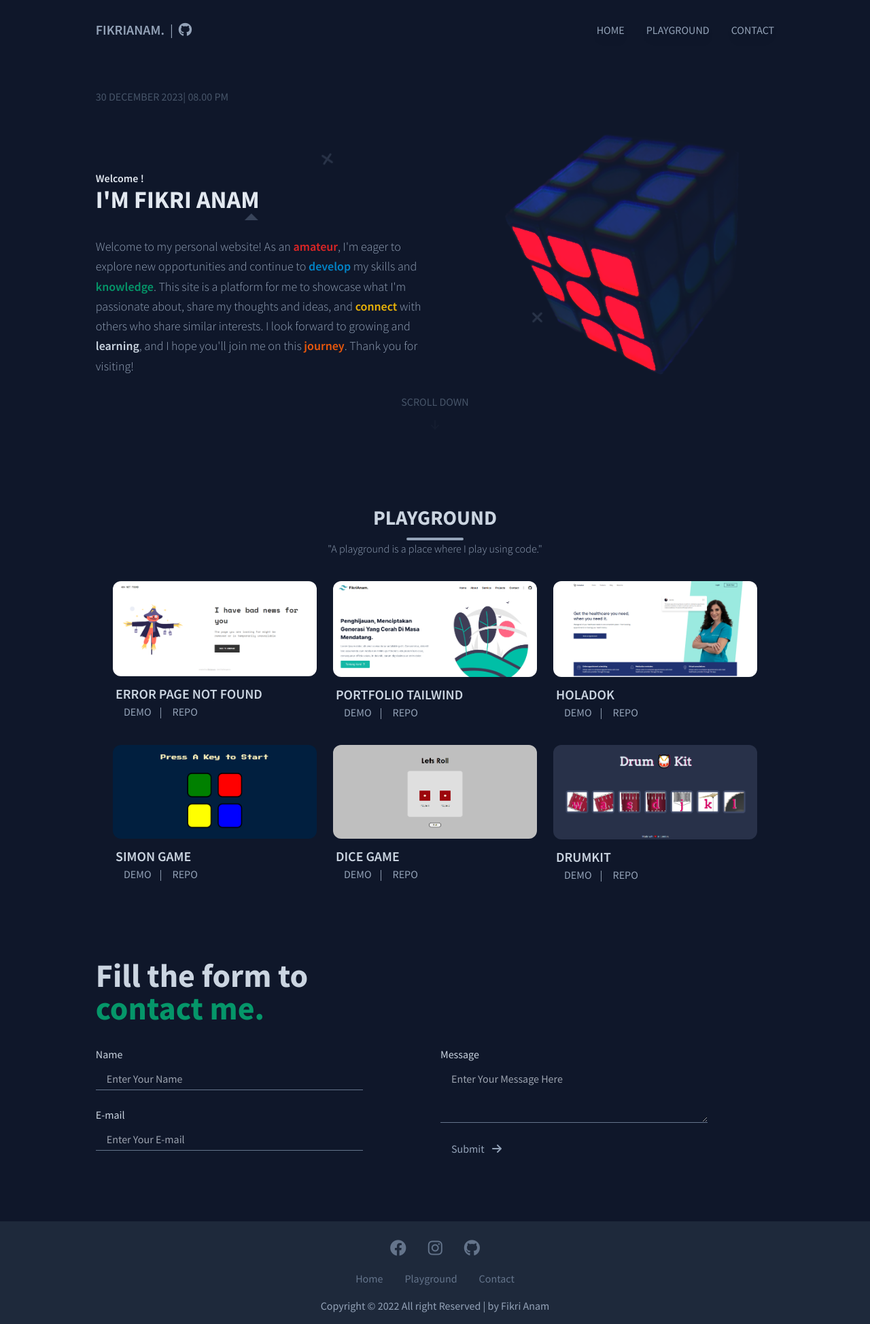
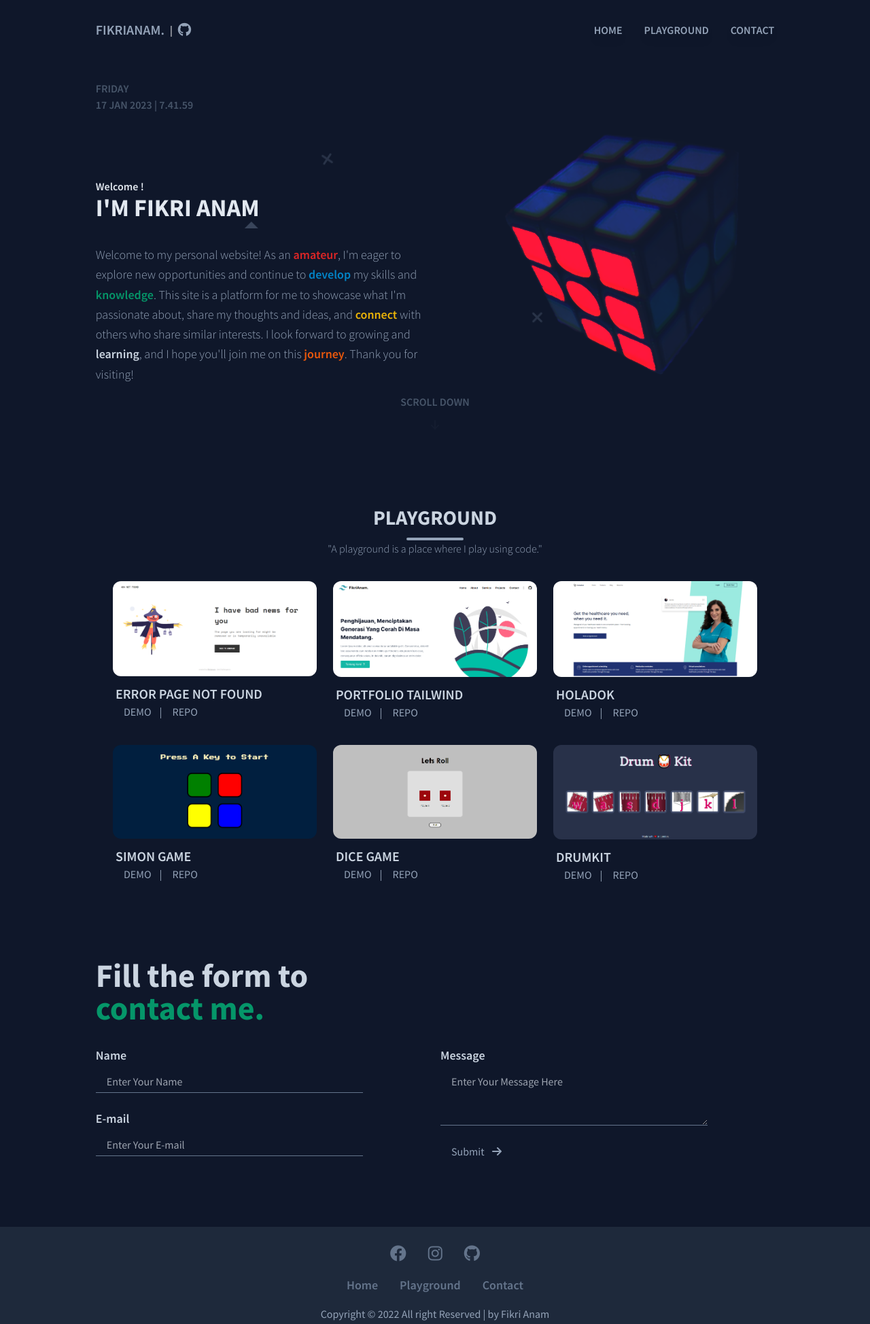
Before and after one commit to Fikrianamm/Fikrianamm.github.io, a website: page index.html in a window 1280 px wide. Shown: the top 1948 px of the page at 68% size. Drawn offline with Linux system fonts and the light colour scheme.

Commit message:
fix date and time

```diff
--- a/index.html
+++ b/index.html
@@ -35,16 +35,16 @@
     <header class="p-4">
       <div class="container mx-auto lg:w-4/5 w-full">
         <div class="flex justify-between items-center">
-          <div class="flex items-center gap-x-2 text-slate-400 text-xl">
+          <div class="flex items-center gap-x-2">
             <h1
-              class="font-semibold uppercase cursor-pointer hover:text-slate-200"
+              class="font-semibold uppercase cursor-pointer text-slate-400 text-xl hover:text-slate-200 transition-all"
             >
               Fikrianam.
             </h1>
             <div>|</div>
             <a
               href="https://github.com/Fikrianamm"
-              class="cursor-pointer text-xl hover:text-slate-200"
+              class="cursor-pointer text-slate-400 text-xl hover:text-slate-200 transition-all"
               title="Github"
             >
               <i class="fa-brands fa-github"></i>
@@ -55,7 +55,7 @@
           >
             <li>
               <a
-                class="text-base text-slate-400 hover:text-slate-200 block py-2"
+                class="text-base font-semibold text-slate-400 hover:text-slate-200 transition-all block py-2"
                 href="#home"
               >
                 Home
@@ -63,7 +63,7 @@
             </li>
             <li>
               <a
-                class="text-base text-slate-400 hover:text-slate-200 block py-2"
+                class="text-base font-semibold text-slate-400 hover:text-slate-200 transition-all block py-2"
                 href="#playground"
               >
                 Playground
@@ -71,7 +71,7 @@
             </li>
             <li>
               <a
-                class="text-base text-slate-400 hover:text-slate-200 block py-2"
+                class="text-base font-semibold text-slate-400 hover:text-slate-200 transition-all block py-2"
                 href="#contact"
               >
                 Contact
@@ -97,10 +97,12 @@
       <div class="container mx-auto w-full lg:w-4/5 overflow-hidden">
         <div class="flex flex-col md:flex-row justify-between items-center">
           <div class="md:w-1/2">
-            <div class="uppercase text-base text-slate-600 h-1/2 mt-0">
-              <span>30 December 2023</span><span>|</span>
-              <span>08.00 PM</span>
-            </div>
+            <div
+              class="day uppercase text-base font-semibold text-slate-600 h-1/2 mt-0"
+            ></div>
+            <div
+              class="date uppercase text-base font-semibold text-slate-600 h-1/2 mt-0"
+            ></div>
             <div class="h-1/2 mt-12 md:mt-24">
               <h1 class="text-base text-slate-200 font-semibold">Welcome !</h1>
               <h1 class="uppercase text-4xl font-bold text-slate-200">
@@ -145,7 +147,7 @@
         <div class="mt-4 lg:mt-0">
           <div class="scroll-down text-center w-fit mx-auto text-slate-600">
             <a href="#playground">
-              <p class="uppercase font-medium">Scroll down</p>
+              <p class="uppercase font-semibold">Scroll down</p>
               <i class="fa-solid fa-arrow-down h-10"></i>
             </a>
           </div>
@@ -364,7 +366,11 @@
             class="mt-8 mr-auto w-full flex justify-between items-start gap-x-1 lg:gap-x-4"
           >
             <div class="w-1/2">
-              <label for="name" class="block mb-2 text-slate-300">Name</label>
+              <label
+                for="name"
+                class="block mb-2 text-slate-300 font-semibold text-lg"
+                >Name</label
+              >
               <input
                 class="w-4/5 py-1 px-4 bg-transparent border-b mb-6 border-b-slate-500"
                 type="text"
@@ -373,7 +379,9 @@
                 required
                 autocomplete="off"
               />
-              <label for="email" class="block mb-2 text-slate-300"
+              <label
+                for="email"
+                class="block mb-2 text-slate-300 font-semibold text-lg"
                 >E-mail</label
               >
               <input
@@ -386,7 +394,9 @@
               />
             </div>
             <div class="w-1/2">
-              <label for="message" class="block mb-2 text-slate-300"
+              <label
+                for="message"
+                class="block mb-2 text-slate-300 font-semibold text-lg"
                 >Message</label
               >
               <textarea
@@ -442,21 +452,21 @@
             <li>
               <a
                 href="#home"
-                class="text-slate-500 hover:text-slate-300 transition-all"
+                class="text-slate-500 hover:text-slate-300 transition-all font-semibold text-lg"
                 >Home</a
               >
             </li>
             <li>
               <a
                 href="#playground"
-                class="text-slate-500 hover:text-slate-300 transition-all"
+                class="text-slate-500 hover:text-slate-300 transition-all font-semibold text-lg"
                 >Playground</a
               >
             </li>
             <li>
               <a
                 href="#contact"
-                class="text-slate-500 hover:text-slate-300 transition-all"
+                class="text-slate-500 hover:text-slate-300 transition-all font-semibold text-lg"
                 >Contact</a
               >
             </li>
```
Also changed, not shown: src/dist/css/output.css, src/dist/js/script.js.
